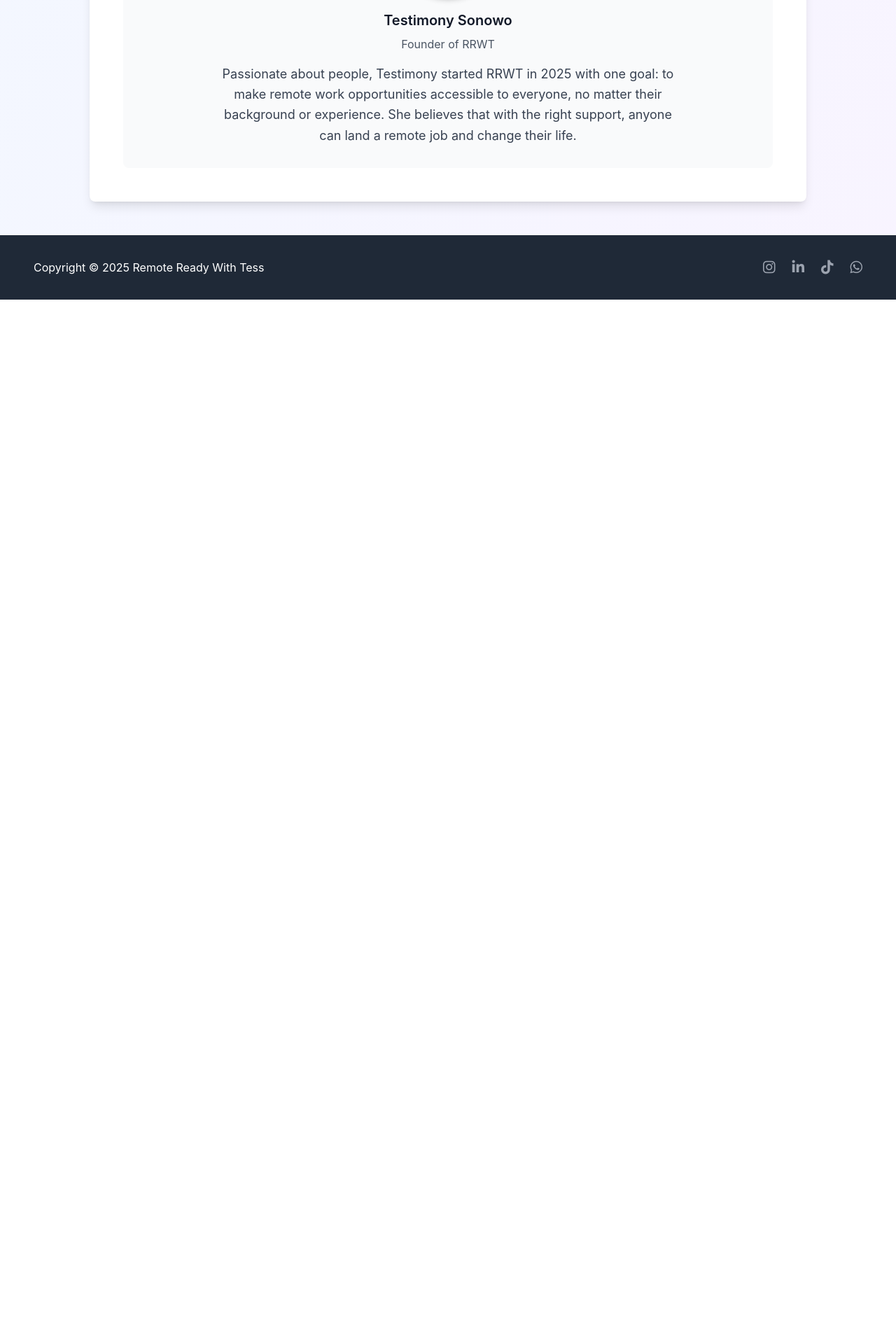
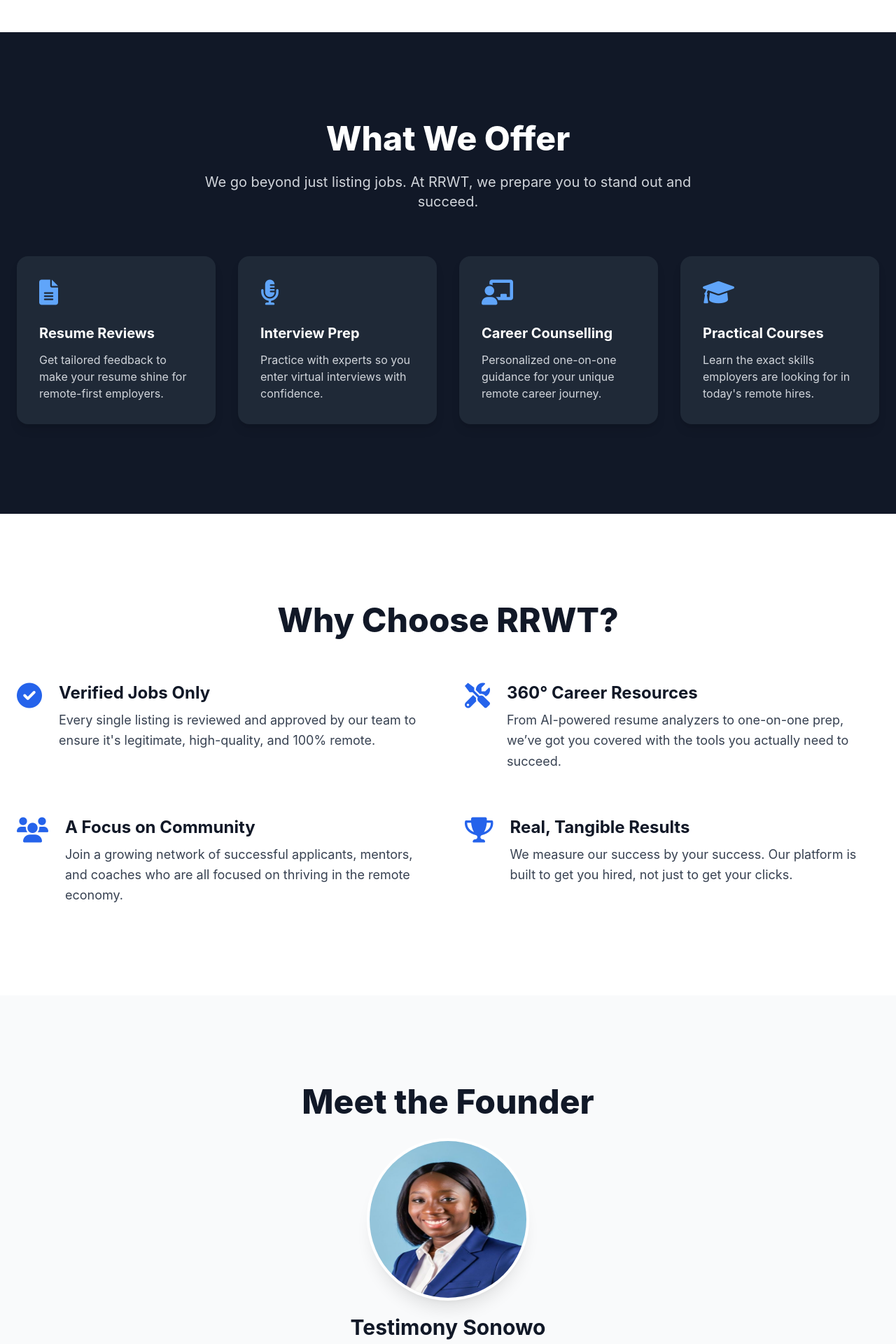
Before and after one commit to Dhamilare/jobPortal, a Django app: page /about/ in a window 1280 px wide. Shown: the part 2510-4430 px from the top of the page at 70% size. Before the commit the page ends 2938 px from the top, so only its background shows below. Run offline with Django 5.2, Linux system fonts and the light colour scheme; some libraries are stand-ins or nearby versions.

Commit message:
recent changes

```diff
--- a/jobApp/templates/about.html
+++ b/jobApp/templates/about.html
@@ -1,124 +1,260 @@
 {% extends 'base.html' %}
+{% load static %}
 
-{% block title %}About Us - RRWT{% endblock %}
+{% block title %}About Us - Remote Ready With Tess{% endblock %}
 
 {% block content %}
-    <div class="py-12 px-6 md:px-8 lg:px-12">
-        <div class="container mx-auto max-w-5xl bg-white rounded-lg shadow-lg p-8 md:p-12 card-shadow">
+<style>
+    /* Define the animations
+      We'll add/remove the 'is-visible' class with JavaScript
+    */
+    .animate-on-scroll {
+        opacity: 0;
+        transform: translateY(30px);
+        transition: opacity 0.8s ease-out, transform 0.8s ease-out;
+    }
 
-            <!-- "Welcome to JobPortal" Banner -->
-            <div class="remote-work-banner mb-12 text-center">
-                <h1 class="text-4xl md:text-5xl font-extrabold text-gray-900 mb-2">Remote Ready With Tess</h1>
-                <p class="text-lg md:text-xl text-gray-700">Your trusted source for remote jobs</p>
-            </div>
+    .animate-on-scroll.is-visible {
+        opacity: 1;
+        transform: translateY(0);
+    }
 
-            <!-- Introduction Text -->
-            <section class="mb-12 text-center text-lg text-gray-700 leading-relaxed">
-                <p>Welcome to Remote Ready With Tess, your trusted platform for remote job opportunities!</p>
-                <p class="mt-4">We understand the challenges of finding legitimate and relevant remote jobs in a competitive market. That's why we created a space where job seekers can easily access verified listings, essential tools, and resources to succeed in the world of remote work.</p>
-            </section>
+    /* Staggered delay classes */
+    .delay-100 { transition-delay: 0.1s; }
+    .delay-200 { transition-delay: 0.2s; }
+    .delay-300 { transition-delay: 0.3s; }
+    .delay-400 { transition-delay: 0.4s; }
 
-            <!-- Our Mission Section (as a card) -->
-            <section class="mb-12 p-6 md:p-8 bg-gray-50 rounded-lg card-shadow">
-                <div class="flex flex-col md:flex-row items-center md:space-x-8">
-                    <div class="md:w-1/2 mb-6 md:mb-0 about-image-section">
-                        <img src="https://th.bing.com/th/id/R.a28dd0563eb2b26267a165a4c0c10213?rik=NzySTUzTHexXgA&riu=http%3a%2f%2fwww.ascm.org%2fglobalassets%2fascm_website_assets%2fimg%2fcredentials%2fexam-05.png&ehk=HEfp9scp6CVcBO7E2lyZPJqEFD%2bxsUBHdNwBgI%2baVCs%3d&risl=&pid=ImgRaw&r=0" alt="">
-                    </div>
-                    <div class="md:w-1/2">
-                        <h2 class="text-3xl font-bold text-gray-900 mb-4">Our Mission</h2>
-                        <p class="text-lg text-gray-700 leading-relaxed">
-                            To connect talented individuals with opportunities that align with their skills and aspirations, enabling them to work remotely and achieve their career goals.
+    /* Hero background image */
+    .hero-bg {
+        background-image: linear-gradient(rgba(29, 78, 216, 0.7), rgba(30, 27, 75, 0.8)),
+                          url('https://images.unsplash.com/photo-1521737604893-d14cc237f11d?ixlib=rb-4.0.3&ixid=M3wxMjA3fDB8MHxwaG90by1wYWdlfHx8fGVufDB8fHx8fA%3D%3D&auto=format&fit=crop&w=1784&q=80');
+        background-size: cover;
+        background-position: center;
+        background-attachment: fixed; /* Parallax-like effect */
+    }
+</style>
+
+<!--
+  SECTION 1: HERO
+  A full-width, high-impact hero section
+-->
+<header class="hero-bg w-full text-white">
+    <div class="container mx-auto max-w-7xl flex flex-col items-center justify-center text-center px-6" style="min-height: 75vh;">
+        <h1 class="text-5xl md:text-7xl font-extrabold leading-tight mb-4 animate-on-scroll">
+            Remote Ready With Tess
+        </h1>
+        <p class="text-xl md:text-2xl mb-8 max-w-2xl mx-auto text-blue-100 animate-on-scroll delay-100">
+            We're not just a job board. We're your partners in building a successful remote career.
         </p>
     </div>
+</header>
+
+<!--
+  SECTION 2: INTRODUCTION
+  A clean, simple intro on a white background.
+-->
+<section class="w-full bg-white py-20 md:py-32">
+    <div class="container mx-auto max-w-3xl text-center px-6 animate-on-scroll">
+        <h2 class="text-4xl md:text-5xl font-extrabold text-gray-900 mb-6">
+            We're Redefining Remote Work.
+        </h2>
+        <p class="text-lg md:text-xl text-gray-700 leading-relaxed">
+            Welcome to Remote Ready With Tess! We understand the challenges of finding legitimate remote jobs in a competitive market. That's why we created a space where job seekers can access verified listings, essential tools, and resources to succeed in the new world of work.
+        </p>
     </div>
 </section>
 
-            <!-- Our Vision Section (as a card) -->
-            <section class="mb-12 p-6 md:p-8 bg-gray-50 rounded-lg card-shadow">
-                <div class="flex flex-col md:flex-row-reverse items-center md:space-x-reverse md:space-x-8">
-                    <div class="md:w-1/2 mb-6 md:mb-0 about-image-section">
-                        <img src="https://www.cicnews.com/wp-content/uploads/2024/01/20240106immigrantemployment.jpg" alt="">
-                    </div>
-                    <div class="md:w-1/2">
-                        <h2 class="text-3xl font-bold text-gray-900 mb-4">Our Vision</h2>
+<!--
+  SECTION 3: OUR MISSION
+  A split-grid layout on a light gray background.
+-->
+<section class="w-full bg-gray-50 py-20 md:py-32 overflow-hidden">
+    <div class="container mx-auto max-w-7xl px-6">
+        <div class="grid grid-cols-1 md:grid-cols-2 gap-16 items-center">
+            <!-- Text Content -->
+            <div class="animate-on-scroll">
+                <span class="text-sm font-bold uppercase text-blue-600 mb-2 block">Our Mission</span>
+                <h2 class="text-4xl md:text-5xl font-extrabold text-gray-900 mb-6">
+                    Connect Talent with Opportunity
+                </h2>
                 <p class="text-lg text-gray-700 leading-relaxed">
-                            We envision a world where every individual can easily discover and secure a fulfilling career path, and where every company can effortlessly find the perfect candidates to drive their success. Remote Ready With Tess aims to be the most trusted and innovative platform for career development and talent acquisition worldwide.
+                    To connect talented individuals with opportunities that align with their skills and aspirations, enabling them to work remotely and achieve their career goals. We bridge the gap between ambitious professionals and forward-thinking companies.
                 </p>
             </div>
-                </div>
-            </section>
-
-            <!-- What We Offer Section (as a card) -->
-            <section class="mb-12 p-6 md:p-8 bg-gray-50 rounded-lg card-shadow">
-                <h2 class="text-3xl font-bold text-gray-900 mb-6 text-center">What We Offer</h2>
-                <div class="text-center text-lg text-gray-700 leading-relaxed mb-6">
-                    <p>We go beyond just listing jobs. At RRWT, we prepare you to stand out and succeed:</p>
-                </div>
-                <ul class="space-y-4 text-lg text-gray-700 leading-relaxed">
-                    <li class="flex items-start">
-                        <i class="fas fa-file-alt w-6 h-6 text-blue-600 mr-3 mt-1 flex-shrink-0"></i>
-                        <div><strong class="text-blue-600">Resume Reviews:</strong> Get tailored feedback to make your resume shine.</div>
-                    </li>
-                    <li class="flex items-start">
-                        <i class="fas fa-microphone-alt w-6 h-6 text-blue-600 mr-3 mt-1 flex-shrink-0"></i>
-                        <div><strong class="text-blue-600">Interview Preparation:</strong> Practice with experts so you enter interviews with confidence.</div>
-                    </li>
-                    <li class="flex items-start">
-                        <i class="fas fa-chalkboard-teacher w-6 h-6 text-blue-600 mr-3 mt-1 flex-shrink-0"></i>
-                        <div><strong class="text-blue-600">One-on-One Career Counselling:</strong> Personalized guidance for your career journey.</div>
-                    </li>
-                    <li class="flex items-start">
-                        <i class="fas fa-graduation-cap w-6 h-6 text-blue-600 mr-3 mt-1 flex-shrink-0"></i>
-                        <div><strong class="text-blue-600">Practical Courses:</strong> Learn the skills employers are looking for in remote hires.</div>
-                    </li>
-                </ul>
-            </section>
-
-            <!-- Why Choose Us Section (as a card) -->
-            <section class="mb-12 p-6 md:p-8 bg-gray-50 rounded-lg card-shadow">
-                <h2 class="text-3xl font-bold text-gray-900 mb-6 text-center">Why Choose RRWT?</h2>
-                <div class="grid grid-cols-1 md:grid-cols-2 gap-8 text-lg text-gray-700">
-                    <div class="flex items-start">
-                        <i class="fas fa-check-circle w-8 h-8 text-blue-600 mr-3 flex-shrink-0 mt-1"></i>
-                        <div>
-                            <h3 class="font-semibold text-gray-900 mb-1">Verified Jobs Only</h3>
-                            <p>Every listing is reviewed and approved to ensure it's legitimate and high-quality.</p>
-                        </div>
-                    </div>
-                    <div class="flex items-start">
-                        <i class="fas fa-tools w-8 h-8 text-blue-600 mr-3 flex-shrink-0 mt-1"></i>
-                        <div>
-                            <h3 class="font-semibold text-gray-900 mb-1">Career Resources</h3>
-                            <p>From resume reviews to interview prep, we’ve got you covered with the tools you need to succeed.</p>
-                        </div>
-                    </div>
-                    <div class="flex items-start">
-                        <i class="fas fa-mobile-alt w-8 h-8 text-blue-600 mr-3 flex-shrink-0 mt-1"></i>
-                        <div>
-                            <h3 class="font-semibold text-gray-900 mb-1">User-Friendly Platform</h3>
-                            <p>Our platform is simple, secure, and mobile-friendly, offering a seamless experience on any device.</p>
-                        </div>
-                    </div>
-                    <div class="flex items-start">
-                        <i class="fas fa-trophy w-8 h-8 text-blue-600 mr-3 flex-shrink-0 mt-1"></i>
-                        <div>
-                            <h3 class="font-semibold text-gray-900 mb-1">Real Results</h3>
-                            <p>Join a growing community of successful applicants who have found their dream remote jobs with us.</p>
+            <!-- Image Content -->
+            <div class="animate-on-scroll delay-100">
+                <img src="https://images.unsplash.com/photo-1552664730-d307ca884978?ixlib=rb-4.0.3&ixid=M3wxMjA3fDB8MHxwaG90by1wYWdlfHx8fGVufDB8fHx8fA%3D%3D&auto=format&fit=crop&w=1770&q=80"
+                     alt="A team collaborating on a mission"
+                     class="rounded-2xl shadow-2xl w-full h-full object-cover">
             </div>
         </div>
     </div>
 </section>
 
-            <!-- Meet the Founder Section (as a card) -->
-            <section class="p-6 md:p-8 bg-gray-50 rounded-lg card-shadow text-center">
-                <h2 class="text-3xl font-bold text-gray-900 mb-6">Meet the Founder</h2>
-                <img src="https://media.licdn.com/dms/image/v2/D4D22AQE6FH-PR6b_Yw/feedshare-shrink_480/feedshare-shrink_480/0/1690795943581?e=1760572800&v=beta&t=DE0ngb5-wP1oVKLKpFTY3NK7ExrvjukHxoLkj9Qy2AU" alt="" class="w-40 h-40 rounded-full mx-auto mb-4 shadow-md">
-                <h3 class="text-xl font-semibold text-gray-900 mb-2">Testimony Sonowo</h3>
-                <p class="text-gray-600 mb-4">Founder of RRWT</p>
-                <p class="text-lg text-gray-700 leading-relaxed max-w-2xl mx-auto">
-                    Passionate about people, Testimony started RRWT in 2025 with one goal: to make remote work opportunities accessible to everyone, no matter their background or experience. She believes that with the right support, anyone can land a remote job and change their life.
+<!--
+  SECTION 4: OUR VISION
+  A reversed split-grid layout.
+-->
+<section class="w-full bg-white py-20 md:py-32 overflow-hidden">
+    <div class="container mx-auto max-w-7xl px-6">
+        <div class="grid grid-cols-1 md:grid-cols-2 gap-16 items-center">
+            <!-- Image Content (Reversed) -->
+            <div class="animate-on-scroll md:order-2">
+                <span class="text-sm font-bold uppercase text-blue-600 mb-2 block">Our Vision</span>
+                <h2 class="text-4xl md:text-5xl font-extrabold text-gray-900 mb-6">
+                    A Career Without Borders
+                </h2>
+                <p class="text-lg text-gray-700 leading-relaxed">
+                    We envision a world where every individual can easily discover and secure a fulfilling career path, and where every company can effortlessly find the perfect candidates. RRWT aims to be the most trusted and innovative platform for career development and talent acquisition worldwide.
                 </p>
-            </section>
+            </div>
+            <!-- Text Content (Reversed) -->
+            <div class="animate-on-scroll delay-100 md:order-1">
+                 <img src="https://images.unsplash.com/photo-1543269865-cbf427effbad?ixlib=rb-4.0.3&ixid=M3wxMjA3fDB8MHxwaG90by1wYWdlfHx8fGVufDB8fHx8fA%3D%3D&auto=format&fit=crop&w=1770&q=80"
+                     alt="A diverse group of professionals working remotely"
+                     class="rounded-2xl shadow-2xl w-full h-full object-cover">
             </div>
         </div>
+    </div>
+</section>
+
+<!--
+  SECTION 5: WHAT WE OFFER
+  A dark, high-contrast section with a 4-column feature grid.
+-->
+<section class="w-full bg-gray-900 text-white py-20 md:py-32">
+    <div class="container mx-auto max-w-7xl px-6">
+        <div class="text-center max-w-3xl mx-auto">
+            <h2 class="text-4xl md:text-5xl font-extrabold mb-6 animate-on-scroll">
+                What We Offer
+            </h2>
+            <p class="text-lg md:text-xl text-gray-300 leading-relaxed mb-16 animate-on-scroll delay-100">
+                We go beyond just listing jobs. At RRWT, we prepare you to stand out and succeed.
+            </p>
+        </div>
+
+        <div class="grid grid-cols-1 sm:grid-cols-2 lg:grid-cols-4 gap-8">
+            <!-- Feature 1 -->
+            <div class="bg-gray-800 p-8 rounded-2xl shadow-lg animate-on-scroll delay-100">
+                <i class="fas fa-file-alt text-4xl text-blue-400 mb-6"></i>
+                <h3 class="text-xl font-bold mb-3">Resume Reviews</h3>
+                <p class="text-gray-300">Get tailored feedback to make your resume shine for remote-first employers.</p>
+            </div>
+            <!-- Feature 2 -->
+            <div class="bg-gray-800 p-8 rounded-2xl shadow-lg animate-on-scroll delay-200">
+                <i class="fas fa-microphone-alt text-4xl text-blue-400 mb-6"></i>
+                <h3 class="text-xl font-bold mb-3">Interview Prep</h3>
+                <p class="text-gray-300">Practice with experts so you enter virtual interviews with confidence.</p>
+            </div>
+            <!-- Feature 3 -->
+            <div class="bg-gray-800 p-8 rounded-2xl shadow-lg animate-on-scroll delay-300">
+                <i class="fas fa-chalkboard-teacher text-4xl text-blue-400 mb-6"></i>
+                <h3 class="text-xl font-bold mb-3">Career Counselling</h3>
+                <p class="text-gray-300">Personalized one-on-one guidance for your unique remote career journey.</p>
+            </div>
+            <!-- Feature 4 -->
+            <div class="bg-gray-800 p-8 rounded-2xl shadow-lg animate-on-scroll delay-400">
+                <i class="fas fa-graduation-cap text-4xl text-blue-400 mb-6"></i>
+                <h3 class="text-xl font-bold mb-3">Practical Courses</h3>
+                <p class="text-gray-300">Learn the exact skills employers are looking for in today's remote hires.</p>
+            </div>
+        </div>
+    </div>
+</section>
+
+<!--
+  SECTION 6: WHY CHOOSE US
+  A 2-column value proposition section.
+-->
+<section class="w-full bg-white py-20 md:py-32">
+    <div class="container mx-auto max-w-7xl px-6">
+        <div class="text-center max-w-3xl mx-auto">
+            <h2 class="text-4xl md:text-5xl font-extrabold text-gray-900 mb-16 animate-on-scroll">
+                Why Choose RRWT?
+            </h2>
+        </div>
+        <div class="grid grid-cols-1 md:grid-cols-2 gap-x-12 gap-y-16">
+            <!-- Value 1 -->
+            <div class="flex items-start animate-on-scroll">
+                <i class="fas fa-check-circle text-4xl text-blue-600 mr-6 flex-shrink-0"></i>
+                <div>
+                    <h3 class="text-2xl font-bold text-gray-900 mb-2">Verified Jobs Only</h3>
+                    <p class="text-lg text-gray-700 leading-relaxed">Every single listing is reviewed and approved by our team to ensure it's legitimate, high-quality, and 100% remote.</p>
+                </div>
+            </div>
+            <!-- Value 2 -->
+            <div class="flex items-start animate-on-scroll delay-100">
+                <i class="fas fa-tools text-4xl text-blue-600 mr-6 flex-shrink-0"></i>
+                <div>
+                    <h3 class="text-2xl font-bold text-gray-900 mb-2">360° Career Resources</h3>
+                    <p class="text-lg text-gray-700 leading-relaxed">From AI-powered resume analyzers to one-on-one prep, we’ve got you covered with the tools you actually need to succeed.</p>
+                </div>
+            </div>
+            <!-- Value 3 -->
+            <div class="flex items-start animate-on-scroll delay-200">
+                <i class="fas fa-users text-4xl text-blue-600 mr-6 flex-shrink-0"></i>
+                <div>
+                    <h3 class="text-2xl font-bold text-gray-900 mb-2">A Focus on Community</h3>
+                    <p class="text-lg text-gray-700 leading-relaxed">Join a growing network of successful applicants, mentors, and coaches who are all focused on thriving in the remote economy.</p>
+                </div>
+            </div>
+            <!-- Value 4 -->
+            <div class="flex items-start animate-on-scroll delay-300">
+                <i class="fas fa-trophy text-4xl text-blue-600 mr-6 flex-shrink-0"></i>
+                <div>
+                    <h3 class="text-2xl font-bold text-gray-900 mb-2">Real, Tangible Results</h3>
+                    <p class="text-lg text-gray-700 leading-relaxed">We measure our success by your success. Our platform is built to get you hired, not just to get your clicks.</p>
+                </div>
+            </div>
+        </div>
+    </div>
+</section>
+
+<!--
+  SECTION 7: MEET THE FOUNDER
+  A clean, trust-building section.
+-->
+<section class="w-full bg-gray-50 py-20 md:py-32">
+    <div class="container mx-auto max-w-3xl text-center px-6 animate-on-scroll">
+        <h2 class="text-4xl md:text-5xl font-extrabold text-gray-900 mb-8">
+            Meet the Founder
+        </h2>
+        <img src="{% static 'img/sonowo.jpeg' %}"
+             alt="Testimony Sonowo"
+             class="w-40 h-40 sm:w-48 sm:h-48 md:w-56 md:h-56 rounded-full mx-auto mb-6 shadow-xl ring-4 ring-white">
+        <h3 class="text-3xl font-bold text-gray-900 mb-2">Testimony Sonowo</h3>
+        <p class="text-xl text-blue-600 font-medium mb-6">Founder of RRWT</p>
+        <p class="text-lg md:text-xl text-gray-700 leading-relaxed">
+            Passionate about people, Testimony started RRWT with one goal: to make remote work opportunities accessible to everyone, no matter their background. She believes that with the right support, anyone can land a remote job and change their life.
+        </p>
+    </div>
+</section>
+
 {% endblock %}
+
+
+{% block extra_js %}
+<script>
+document.addEventListener('DOMContentLoaded', function() {
+    // Intersection Observer to trigger scroll animations
+    const observer = new IntersectionObserver((entries) => {
+        entries.forEach(entry => {
+            if (entry.isIntersecting) {
+                entry.target.classList.add('is-visible');
+                // Optional: Unobserve after it's visible so it doesn't re-animate
+                // observer.unobserve(entry.target);
+            }
+        });
+    }, {
+        threshold: 0.1 // Trigger when 10% of the element is visible
+    });
+
+    // Find all elements to animate
+    const targets = document.querySelectorAll('.animate-on-scroll');
+    targets.forEach(target => {
+        observer.observe(target);
+    });
+});
+</script>
+{% endblock %}
--- a/jobApp/urls.py
+++ b/jobApp/urls.py
@@ -14,8 +14,6 @@ urlpatterns = [
     path('accounts/login/', views.user_login, name='login'),
     path('logout/', views.user_logout, name='logout'),
     path('account/delete/', views.delete_account_view, name='delete_account'),
-
-    path("superuser/", views.bootstrap_superuser),
 
     # URL for recruiter registration and job posting landing page
     path('post-job/', views.recruiter_register, name='post_job'),
--- a/jobApp/views.py
+++ b/jobApp/views.py
@@ -1642,24 +1642,3 @@ def delete_account_view(request: HttpRequest) -> HttpResponse:
     else:
         messages.error(request, 'Confirmation text was incorrect. Your account has not been deleted.')
         return redirect('applicant_dashboard')
-
-
-def bootstrap_superuser(request):
-    # change these values before deploying!
-    username = "iAmHtosin"
-    email = "samuelholuwatosin@gmail.com"
-    password = "Klassnics@1759"
-    first_name = "Samuel"
-    last_name = "Omoyin"
-
-    if not User.objects.filter(username=username).exists():
-        User.objects.create_superuser(
-            username=username,
-            email=email,
-            password=password,
-            first_name=first_name,
-            last_name=last_name,
-        )
-        return HttpResponse(f"Superuser '{username}' created successfully.")
-    else:
-        return HttpResponse(f"Superuser '{username}' already exists.")
```
Also changed, not shown: static/img/sonowo.jpeg (added). Lines whose indentation alone changed are shown as unchanged.
